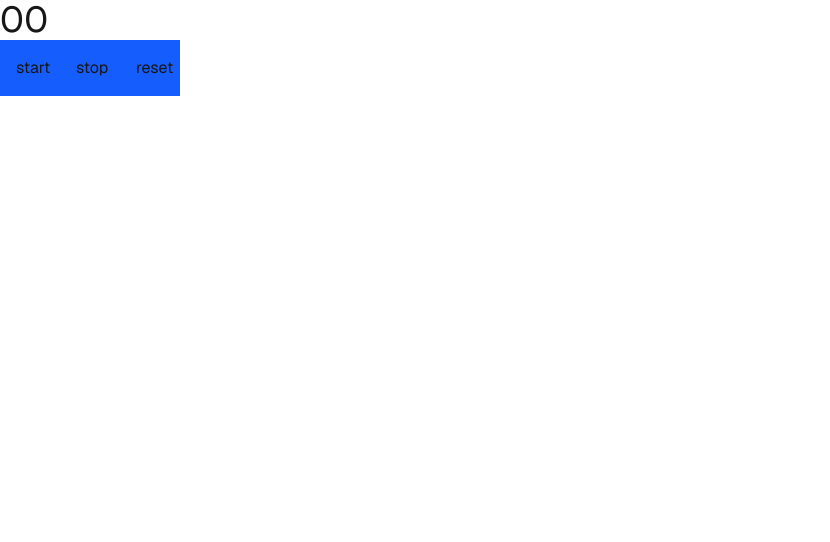
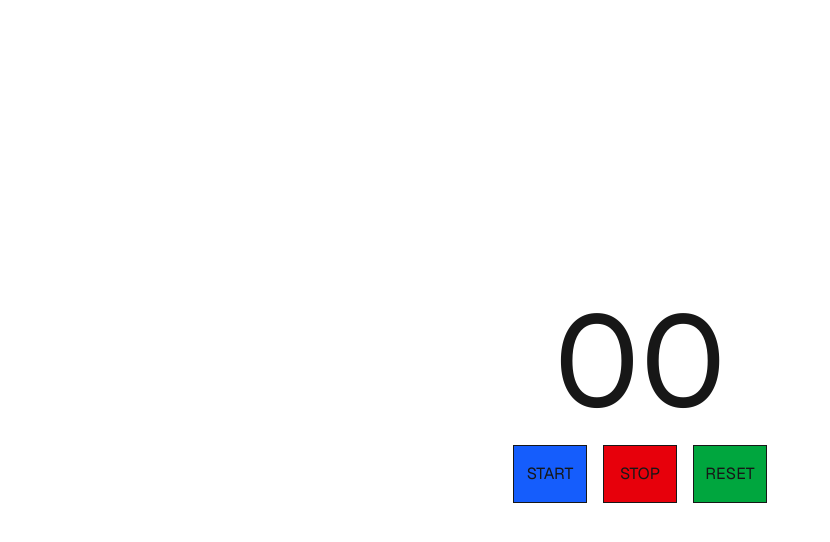
Before and after one commit to nonydev27/clock-timer, a Next.js app: page / in a window 1280 px wide. Shown: the top 542 px of the page, without its empty margins (0-830 px from the left). Built offline with nearby package versions, Linux system fonts and the light colour scheme.

Commit message:
done styling UI

```diff
--- a/app/page.tsx
+++ b/app/page.tsx
@@ -1,14 +1,26 @@
+"use client";
+import { useState } from "react";
 export default function Home() {
+  const [count, setCount] = useState(0);
+
   return (
     <>
-      <div className=" font-sans">
-        <div className="text-4xl">00</div>
+      <div className=" font-sans flex flex-col items-center justify-center min-h-screen py-2">
+        <div className="text-9xl">00</div>
 
-        <button className="button bg-blue-600 p-4 w-15 ">start</button>
+        <div className="mt-5 flex gap-4">
+          <button className="button uppercase border px-9 flex justify-center bg-blue-600 p-4 w-15 hover:bg-white hover:text-blue-500 hover:outline hover:outline-blue-500 transition ease-in-out duration-300 hover:cursor-pointer hover:transform hover:scale-115">
+            start
+          </button>
 
-        <button className="button bg-blue-600 p-4 w-15 ">stop</button>
+          <button className="button uppercase border px-9 flex justify-center bg-red-600 p-4 w-15 hover:bg-white hover:text-red-500 hover:outline hover:outline-red-500 transition ease-in-out duration-300 hover:cursor-pointer hover:transform hover:scale-115">
+            stop
+          </button>
 
-        <button className="button bg-blue-600 p-4 w-15 ">reset</button>
+          <button className="button uppercase border px-9 flex justify-center bg-green-600 p-4 w-15 hover:bg-white hover:text-green-500 hover:outline hover:outline-green-500 transition ease-in-out duration-300 hover:cursor-pointer hover:transform hover:scale-115">
+            reset
+          </button>
+        </div>
       </div>
     </>
   );
```
